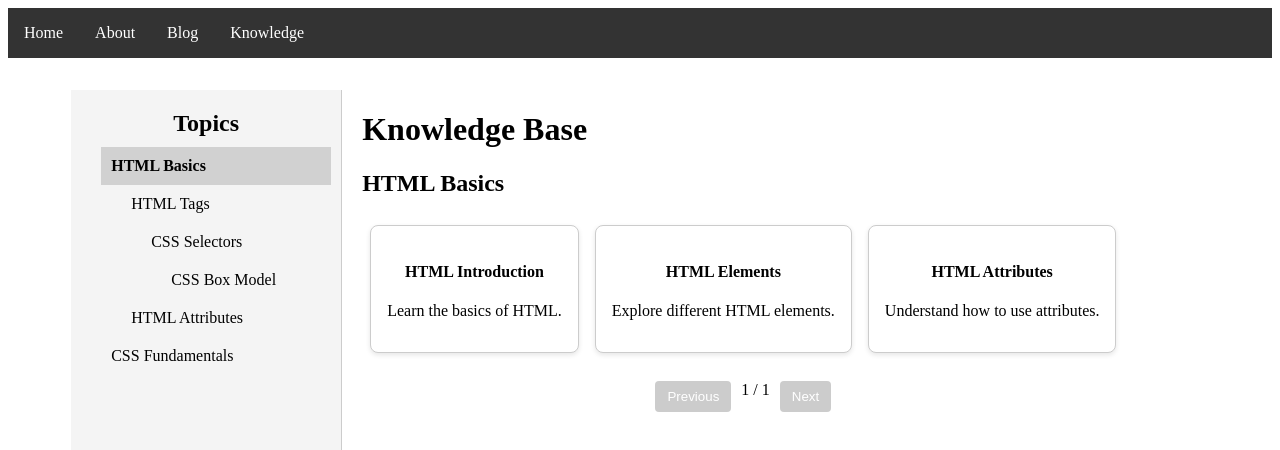
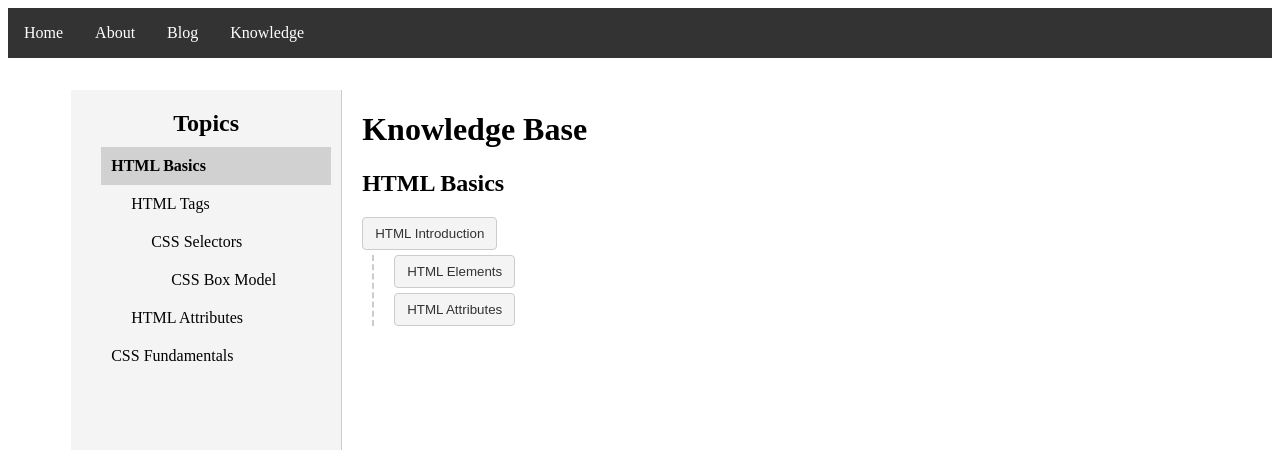
Before and after one commit to duytu0208/FrontendService, a Next.js app in the folder english_app/: page /knowledge in a window 1280 px wide. Both pictures are taken after a click on the element "HTML Basics". Shown: the top 450 px of the page. Built offline with nearby package versions, Linux system fonts and the light colour scheme.

Commit message:
feature(video tree):  add video tree

```diff
--- a/english_app/src/components/FlashCard.tsx
+++ /dev/null
@@ -1,19 +0,0 @@
-// src/components/FlashCard.tsx
-import React from 'react';
-import styles from '../styles/FlashCard.module.css';
-
-interface FlashCardProps {
-    title: string;
-    content: string;
-}
-
-const FlashCard: React.FC<FlashCardProps> = ({ title, content }) => {
-    return (
-        <div className={styles.card}>
-            <h4>{title}</h4>
-            <p>{content}</p>
-        </div>
-    );
-};
-
-export default FlashCard;
--- a/english_app/src/components/FlashCardGrid.tsx
+++ /dev/null
@@ -1,47 +0,0 @@
-// src/components/FlashCardGrid.tsx
-import React, { useState, useEffect } from 'react';
-import FlashCard from './FlashCard';
-import styles from '../styles/FlashCard.module.css';
-
-interface FlashCardData {
-    title: string;
-    content: string;
-}
-
-const FlashCardGrid: React.FC<{ flashCards: FlashCardData[] }> = ({ flashCards }) => {
-    const [currentPage, setCurrentPage] = useState(0);
-    const cardsPerPage = 6; // Số lượng card trên mỗi trang
-    const [windowWidth, setWindowWidth] = useState(window.innerWidth);
-
-    useEffect(() => {
-        const handleResize = () => setWindowWidth(window.innerWidth);
-        window.addEventListener('resize', handleResize);
-        return () => window.removeEventListener('resize', handleResize);
-    }, []);
-
-    const totalPages = Math.ceil(flashCards.length / cardsPerPage);
-    const startIndex = currentPage * cardsPerPage;
-    const endIndex = startIndex + cardsPerPage;
-    const currentCards = flashCards.slice(startIndex, endIndex);
-
-    return (
-        <div>
-            <div className={styles.cardGrid}>
-                {currentCards.map((card, index) => (
-                    <FlashCard key={index} title={card.title} content={card.content} />
-                ))}
-            </div>
-            <div className={styles.pagination}>
-                <button onClick={() => setCurrentPage(prev => Math.max(prev - 1, 0))} disabled={currentPage === 0}>
-                    Previous
-                </button>
-                <span>{`${currentPage + 1} / ${totalPages}`}</span>
-                <button onClick={() => setCurrentPage(prev => Math.min(prev + 1, totalPages - 1))} disabled={currentPage === totalPages - 1}>
-                    Next
-                </button>
-            </div>
-        </div>
-    );
-};
-
-export default FlashCardGrid;
--- /dev/null
+++ b/english_app/src/components/VideoPopup.tsx
@@ -0,0 +1,31 @@
+// src/components/VideoPopup.tsx
+import React from 'react';
+import styles from '../styles/VideoPopup.module.css'; // Đường dẫn tới file CSS của popup
+
+interface VideoPopupProps {
+    videoUrl: string;
+    description: string;
+    onClose: () => void;
+}
+
+const VideoPopup: React.FC<VideoPopupProps> = ({ videoUrl, description, onClose }) => {
+    return (
+        <div className={styles.overlay}>
+            <div className={styles.popup}>
+                <button className={styles.close} onClick={onClose}>X</button>
+                <h3>Video Description</h3>
+                <p>{description}</p>
+                <iframe
+                    src={videoUrl}
+                    title="Video"
+                    className={styles.videoFrame}
+                    frameBorder="0"
+                    allowFullScreen
+                    style={{ width: '100%', height: '100%' }} // Đặt chiều rộng và chiều cao là 100%
+                ></iframe>
+            </div>
+        </div>
+    );
+};
+
+export default VideoPopup;
--- a/english_app/src/components/topics/HtmlBasics.tsx
+++ b/english_app/src/components/topics/HtmlBasics.tsx
@@ -1,19 +1,83 @@
 // src/components/HtmlBasics.tsx
-import React from 'react';
-import FlashCardGrid from '../FlashCardGrid';
+import React, { useState } from 'react';
+import VideoPopup from '../VideoPopup';
+import styles from '../../styles/VideoTree.module.css'; // Import CSS styles
 
-const flashCardData = [
-    { title: 'HTML Introduction', content: 'Learn the basics of HTML.' },
-    { title: 'HTML Elements', content: 'Explore different HTML elements.' },
-    { title: 'HTML Attributes', content: 'Understand how to use attributes.' },
-    // Thêm các flash cards khác ở đây
+const videoData = [
+    {
+        id: 'video-1', // Thêm id cho video
+        title: 'HTML Introduction',
+        url: '/videos/01_Kindergarten/01_a.mp4',
+        description: 'Learn the basics of HTML.',
+        isPlaying: false,
+        children: [
+            {
+                id: 'video-1-1', // Thêm id cho video con
+                title: 'HTML Elements',
+                url: '/videos/html-elements.mp4',
+                description: 'Explore different HTML elements.',
+                isPlaying: false,
+                children: []
+            },
+            {
+                id: 'video-1-2', // Thêm id cho video con
+                title: 'HTML Attributes',
+                url: '/videos/html-attributes.mp4',
+                description: 'Understand how to use attributes.',
+                isPlaying: false,
+                children: []
+            }
+        ]
+    },
+    // Thêm các video khác vào đây
 ];
 
 const HtmlBasics = () => {
+    const [isOpen, setIsOpen] = useState(false);
+    const [selectedVideo, setSelectedVideo] = useState<{ url: string; description: string; id: string } | null>(null);
+    const [videoList, setVideoList] = useState(videoData); // Trạng thái để quản lý danh sách video
+
+    const handleOpenVideo = (video: { url: string; description: string; id: string }) => {
+        setSelectedVideo(video);
+        setIsOpen(true);
+    };
+
+    const handleCloseVideo = () => {
+        setIsOpen(false);
+        setSelectedVideo(null);
+    };
+
+    const renderVideoTree = (videos: typeof videoList) => {
+        return (
+            <ul className={styles.videoTree}>
+                {videos.map((video, index) => (
+                    <li key={index}>
+                        <button onClick={() => handleOpenVideo(video)}>
+                            {video.title}
+                        </button>
+                        {video.children && video.children.length > 0 && (
+                            <div className={styles.children}>
+                                {renderVideoTree(video.children)}
+                            </div>
+                        )}
+                    </li>
+                ))}
+            </ul>
+        );
+    };
+
     return (
         <div>
             <h2>HTML Basics</h2>
-            <FlashCardGrid flashCards={flashCardData} />
+            {renderVideoTree(videoList)}
+
+            {isOpen && selectedVideo && (
+                <VideoPopup
+                    videoUrl={selectedVideo.url}
+                    description={selectedVideo.description}
+                    onClose={handleCloseVideo}
+                />
+            )}
         </div>
     );
 };
--- a/english_app/src/styles/FlashCard.module.css
+++ /dev/null
@@ -1,43 +0,0 @@
-/* styles/FlashCard.module.css */
-.card {
-    border: 1px solid #ccc;
-    border-radius: 8px;
-    padding: 16px;
-    margin: 8px;
-    text-align: center;
-    background-color: #fff;
-    box-shadow: 0 2px 5px rgba(0, 0, 0, 0.1);
-    transition: transform 0.3s;
-}
-
-.card:hover {
-    transform: translateY(-5px);
-}
-
-/* styles/FlashCardGrid.module.css */
-.cardGrid {
-    display: flex;
-    flex-wrap: wrap;
-    justify-content: space-around; /* Căn giữa các card */
-}
-
-.pagination {
-    display: flex;
-    justify-content: center;
-    margin: 20px 0;
-}
-
-.pagination button {
-    margin: 0 10px;
-    padding: 8px 12px;
-    cursor: pointer;
-    border: none;
-    border-radius: 4px;
-    background-color: #007bff;
-    color: white;
-}
-
-.pagination button:disabled {
-    background-color: #ccc;
-    cursor: not-allowed;
-}
--- /dev/null
+++ b/english_app/src/styles/VideoPopup.module.css
@@ -0,0 +1,39 @@
+/* src/styles/VideoPopup.module.css */
+.overlay {
+    position: fixed;
+    top: 0;
+    left: 0;
+    right: 0;
+    bottom: 0;
+    background: rgba(0, 0, 0, 0.7);
+    display: flex;
+    justify-content: center;
+    align-items: center;
+    z-index: 1000;
+}
+
+.popup {
+    background: #fff;
+    padding: 20px;
+    border-radius: 8px;
+    max-width: 90%; /* Chiều rộng tối đa của popup */
+    width: 35%; /* Chiều rộng chiếm 90% viewport */
+    height: 50%; /* Chiều cao chiếm 80% viewport */
+    display: flex;
+    flex-direction: column; /* Cho phép điều chỉnh nội dung bên trong */
+}
+
+.close {
+    background: transparent;
+    border: none;
+    cursor: pointer;
+    font-size: 18px;
+    float: right;
+}
+
+.videoFrame {
+    flex: 1; /* Làm cho video chiếm toàn bộ không gian còn lại */
+    width: 100%; /* Đảm bảo video chiếm 100% chiều rộng */
+    height: 100%; /* Đảm bảo video chiếm 100% chiều cao */
+    object-fit: cover; /* Để video được phóng to mà không bị biến dạng */
+}
--- /dev/null
+++ b/english_app/src/styles/VideoTree.module.css
@@ -0,0 +1,40 @@
+/* src/styles/VideoTree.module.css */
+
+.videoTree {
+    list-style: none;
+    padding: 0;
+}
+
+.videoTree li {
+    margin: 5px 0;
+}
+
+.videoTree button {
+    background-color: #f4f4f4;
+    color: #333;
+    border: 1px solid #ccc;
+    padding: 8px 12px;
+    border-radius: 4px;
+    cursor: pointer;
+    transition: color 0.3s; /* Hiệu ứng khi hover */
+}
+
+.videoTree button:hover {
+    background-color: #e1e1e1; /* Màu nền khi hover */
+}
+
+.videoTree .children {
+    padding-left: 20px; /* Thụt vào cho video con */
+    border-left: 2px dashed #ccc;
+    margin-left: 10px;
+}
+
+.highlighted button {
+    color: #d9534f; /* Đổi màu chữ cho video đang xem */
+    font-weight: bold; /* Bôi đậm cho video đang xem */
+}
+
+.selectedButton {
+    color: #d9534f; /* Đổi màu chữ cho video đang được nhấn */
+    font-weight: bold; /* Bôi đậm cho video đang nhấn */
+}
```
